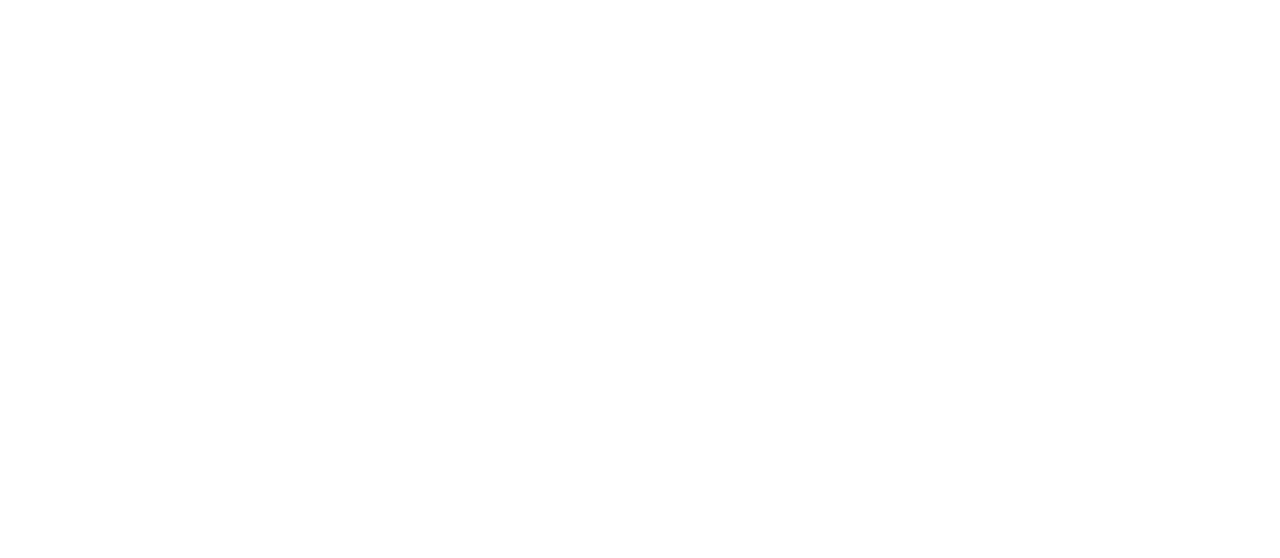
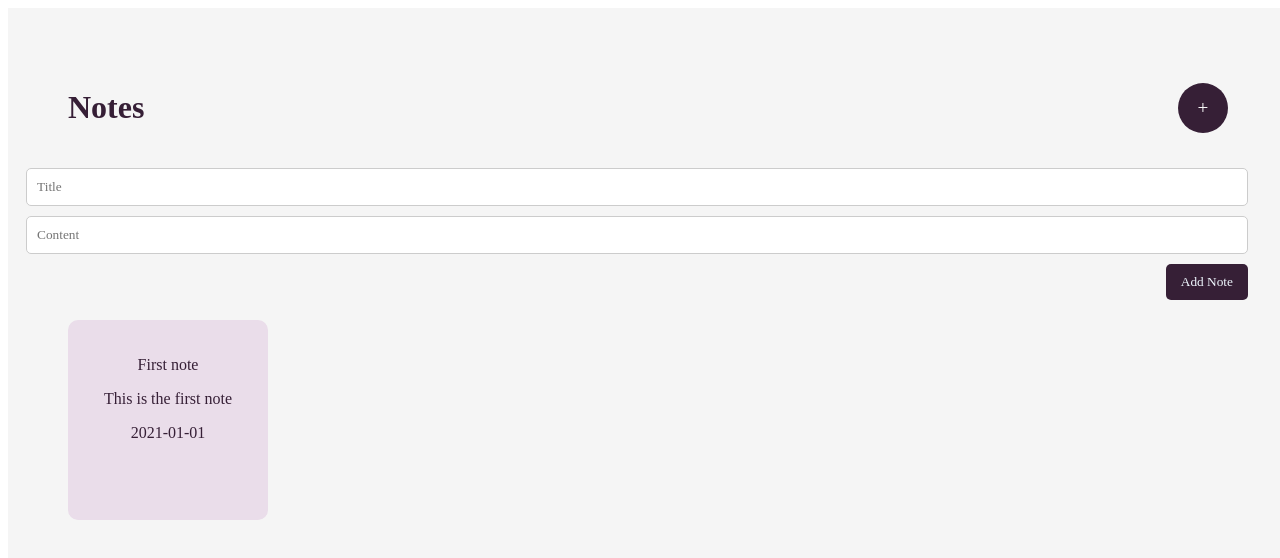
Before and after one commit to boybutterfly1/Notes, a Vue app: page / in a window 1280 px wide. Before the commit this address had no page. Shown: the top 558 px of the page. Built offline with nearby package versions, Linux system fonts and the light colour scheme.

Commit message:
NotesForm template fix

```diff
--- a/src/App.vue
+++ b/src/App.vue
@@ -19,7 +19,7 @@
 
       </notes-form>
       <notes-list
-      :notes="notesStore.notes.value"
+      :notes="notesStore.notes"
       />
     </div>
   </main>
--- a/src/components/NotesForm.vue
+++ b/src/components/NotesForm.vue
@@ -3,14 +3,14 @@
 import { useNotesStore } from '@/store/index'
 import { ref } from 'vue'
 
-const noteStore = useNotesStore();
+const notesStore = useNotesStore();
 const note = ref({
     title: '',
     content: '',
 });
 
 const addNote = () => {
-    noteStore.addNote(
+    notesStore.addNote(
         {
             id: Date.now(),
             title: note.value.title,
@@ -27,12 +27,12 @@
     <div class="form">
         <input
             type="text"
-            v-model="note.value.title"
+            v-model="note.title"
             placeholder="Title"
         >
         <input
             type="text"
-            v-model="note.value.content"
+            v-model="note.content"
             placeholder="Content"
         >
         <item-button
```
